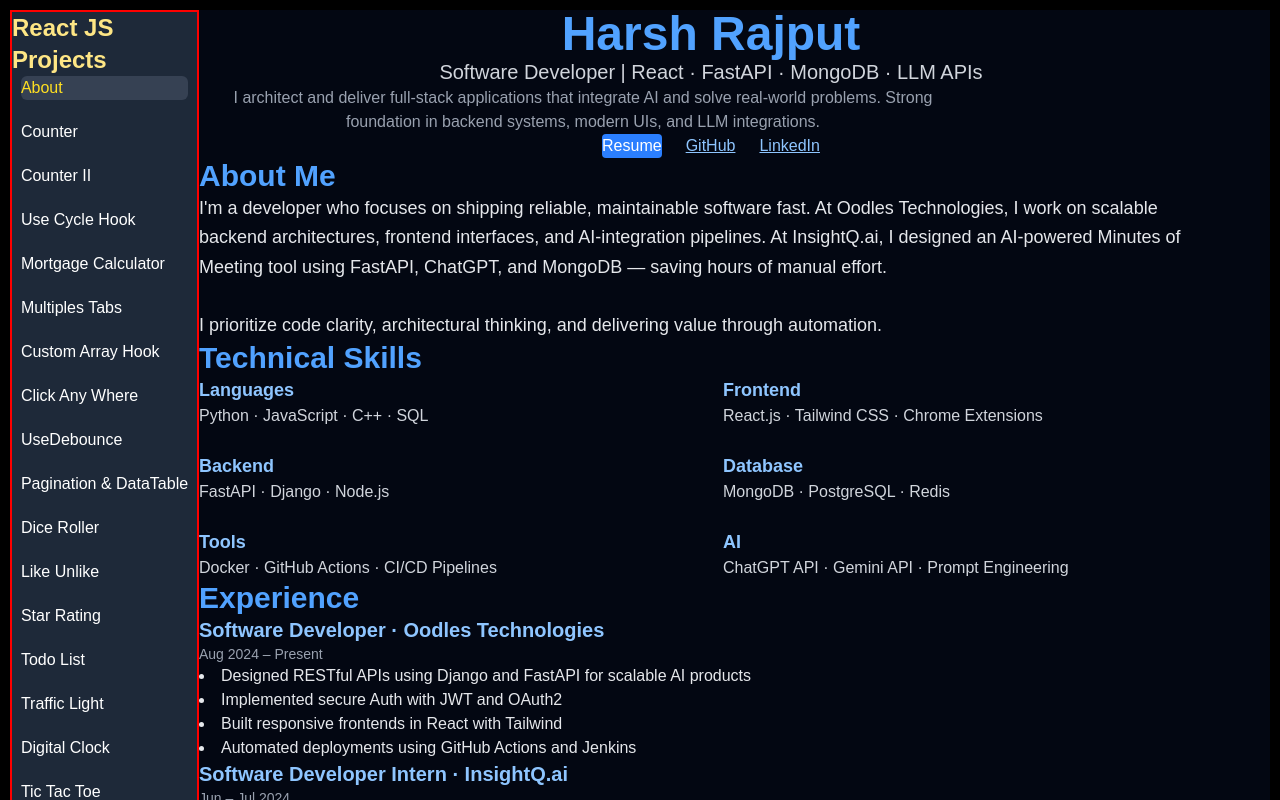
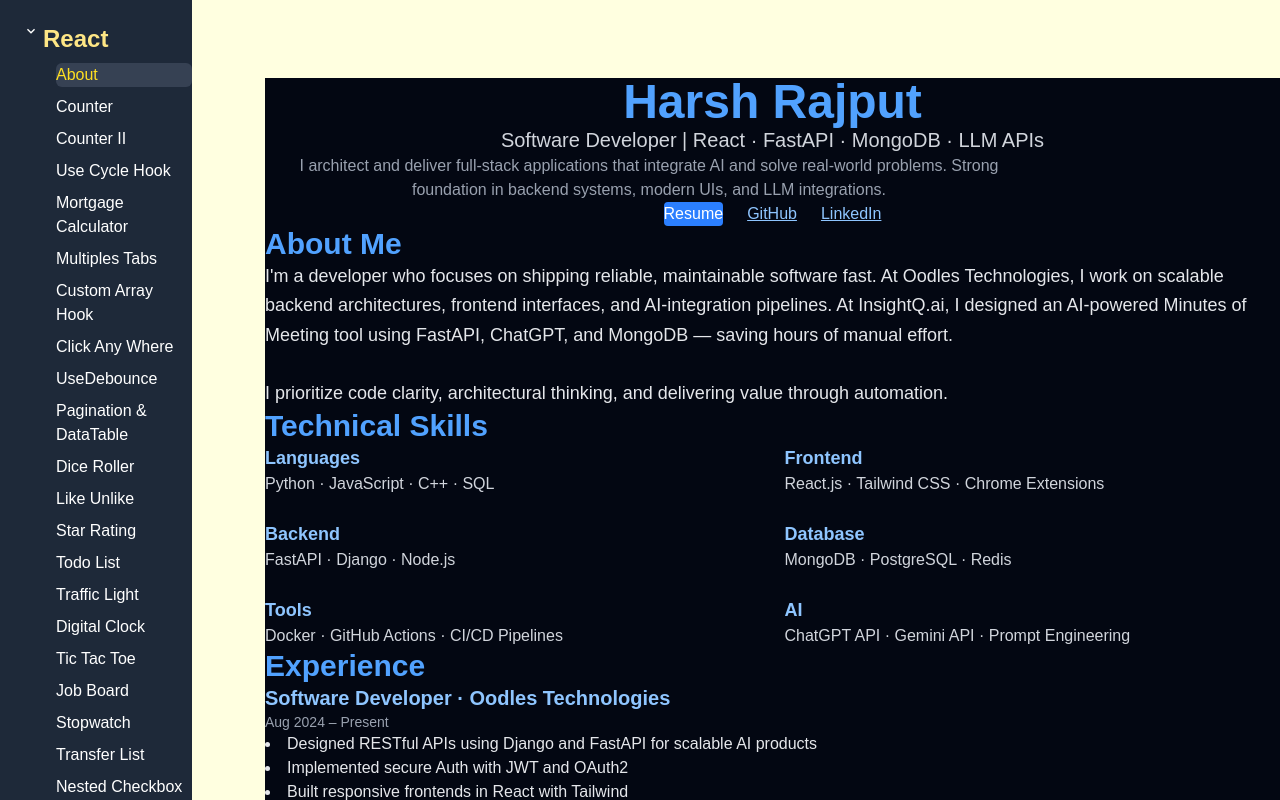
Before and after one commit to harsh474/React-Proof-of-Work, a React (Vite) app: page / in a window 1280 px wide. Shown: the top 800 px of the page. Built offline with nearby package versions, Linux system fonts and the light colour scheme.

Commit message:
added extendmore and less in sidebar.js

```diff
--- a/src/App.jsx
+++ b/src/App.jsx
@@ -31,12 +31,12 @@
 import Positions from "./pages/Positions";
 export default function App() {
   return (
-      <div className="flex" style={{border:'10px solid black'}} >
+      <div className="flex h-full">
         {/* Sidebar - 15% width */}
-        <Sidebar />
+          <Sidebar  />
 
         {/* Main Content - 85% width */}
-        <div className="flex-1 p-6" style={{color:'black', backgroundColor:'lightyellow'}}  >
+        <div className="flex-1" style={{color:'black', backgroundColor:'lightyellow', paddingInlineStart:'73px',paddingBlockStart:'78px'}}  >
           <Routes>
             <Route path="/learning" element={<Learning/>} />
             <Route path="/" element={<About />} />
--- /dev/null
+++ b/src/components/DisplayLink.jsx
@@ -0,0 +1,29 @@
+import React from 'react'
+import { Link, useLocation } from "react-router-dom";
+
+function DisplayLink(props) {
+     const location = useLocation();
+     const currentPath = location.pathname;
+     const links = props.links ||[] ;
+     const display_status = props.display_status ;
+     return (
+          <div style={{paddingLeft:'33px',paddingTop:'8px', display:display_status?'block':'none'}}>
+               <nav className="flex flex-col gap-2" >
+                    {links.map((link) => (
+                         <Link
+                              key={link.to}
+                              to={link.to}
+                              className={`rounded-md transition-all duration-150 ${currentPath === link.to
+                                        ? "bg-gray-700 text-yellow-300"
+                                        : "hover:bg-gray-600 hover:text-yellow-300"
+                                   }`}
+                         >
+                              {link.label}
+                         </Link>
+                    ))}
+               </nav>
+          </div>
+     )
+}
+
+export default DisplayLink
--- a/src/components/Sidebar.jsx
+++ b/src/components/Sidebar.jsx
@@ -1,61 +1,67 @@
 import { Link, useLocation } from "react-router-dom";
-
+import DisplayLink from "./DisplayLink";
+import js_links from "../data/js_links";
+import css_links from "../data/css";
+import react_links from "../data/react_links";
+import { useState } from "react";
+import { MdExpandMore } from "react-icons/md";
+import { MdExpandLess } from "react-icons/md";
 const Sidebar = () => {
   const location = useLocation();
   const currentPath = location.pathname;
 
-  const links = [
-    { to: "/", label: "About" },
-    { to: "/counter", label: "Counter" },
-    { to: "/counter2", label: "Counter II" },
-    { to: "/cycle", label: "Use Cycle Hook" },
-    { to: "/mortgagecalculator", label: "Mortgage Calculator" },
-    { to: "/tabs", label: "Multiples Tabs" },
-    { to: "/customarrayhook", label: "Custom Array Hook" },
-    { to: "/useclickanywhere", label: "Click Any Where" },
-    { to: "/usedebounce", label: "UseDebounce" },
-    { to: "/datatable", label: "Pagination & DataTable" },
-    { to: "/diceroller", label: "Dice Roller" },
-    { to: "/like&unlike", label: "Like Unlike" },
-    { to: "/starrating", label: "Star Rating" },
-    { to: "/todolist", label: "Todo List" },
-    { to: "/trafficlight", label: "Traffic Light" },
-    { to: "/digitalclock", label: "Digital Clock" },
-    { to: "/tictac", label: "Tic Tac Toe" },
-    { to: "/jobboards", label: "Job Board" },
-    { to: "/stopwatch2", label: "Stopwatch" },
-    { to: "/transerferlist", label: "Transfer List" },
-    { to: "/nestedcheckbox", label: "Nested Checkbox" },
-    { to: "/otpinput", label: "OTP Input" },
-    { to: "/fileexplorer", label: "File Explorer" },
-    { to: "/stickynotes", label: "Sticky Notes" },
-    { to: "/positions", label: "Positions" },
-    { to: "/positions", label: "Positions" },
-    { to: "/positions", label: "Positions" },
-    { to: "/positions", label: "Positions" },
-  ];
+  const [item, setItem] = useState([
+    {
+      id: 0,
+      name: "React",
+      current: true,
+      link_name: react_links
+    },
+    {
+      id: 1,
+      name: "Js",
+      current: true,
+      link_name: js_links,
 
+    },
+    {
+      id: 2,
+      name: "Css",
+      current: true,
+      link_name: css_links,
+
+    },
+  ])
+
+  const change_enabled_status = (id, status) => {
+    let temp = structuredClone(item);
+    console.log("id",temp);
+    temp[id].current = status;
+    console.log("temp", temp);
+    setItem(temp);
+  }
   return (
-    <div className="w-[15%] bg-gray-800 text-white p-6  flex flex-col" style={{alignItems:'center',border:'2px solid red'}}>
-      <Link to="/" className=" hover:text-yellow-400 mb-8 ">
-        <h1 className="text-2xl font-bold mb-8 text-amber-200 pb-7 pt-6" >React JS Projects</h1>
-      </Link>
-      <nav className="flex flex-col gap-5">
-        {links.map((link) => (
-          <Link
-            key={link.to}
-            to={link.to}
-            className={`px-4 py-2 rounded-md transition-all duration-150 ${
-              currentPath === link.to
-                ? "bg-gray-700 text-yellow-300"
-                : "hover:bg-gray-600 hover:text-yellow-300"
-            }`}
-          >
-            {link.label}
-          </Link>
-        ))}
-      </nav>
+    <div className="w-[15%] h-full  bg-gray-800 text-white flex flex-col" style={{ paddingTop: '23px', paddingLeft: '23px', gap: '46px', overflowY: 'scroll' }} >
+
+      {
+        item.map((item) => {
+          console.log("item", item)
+          return <div key={item.id} >
+
+            <div className="flexrow">
+              {(item.current ?
+                <span onClick={() => change_enabled_status(item.id, !item.current)}><MdExpandMore /></span> :
+                <span onClick={() => change_enabled_status(item.id, !item.current)}><MdExpandLess /></span>)}
+              <Link to="/" className=" hover:text-yellow-400 h-full">
+                <h1 className="text-2xl font-bold mb-8 text-amber-200 pb-7 pt-6" >{item.name}</h1>
+              </Link>
+            </div>
+            <DisplayLink links={item.link_name} display_status={item.current} />
+          </div>
+        })
+      }
     </div>
+
   );
 };
 
--- /dev/null
+++ b/src/data/css.jsx
@@ -0,0 +1,6 @@
+ const css_links = [
+    { to: "/positions", label: "Positions" },
+  ];
+
+
+export default css_links ;
--- /dev/null
+++ b/src/data/js_links.jsx
@@ -0,0 +1,6 @@
+ const js_links = [
+    { to: "/positions", label: "Positions" },
+  ];
+
+
+export default js_links ;
--- /dev/null
+++ b/src/data/react_links.jsx
@@ -0,0 +1,31 @@
+ const react_links = [
+    { to: "/", label: "About" },
+    { to: "/counter", label: "Counter" },
+    { to: "/counter2", label: "Counter II" },
+    { to: "/cycle", label: "Use Cycle Hook" },
+    { to: "/mortgagecalculator", label: "Mortgage Calculator" },
+    { to: "/tabs", label: "Multiples Tabs" },
+    { to: "/customarrayhook", label: "Custom Array Hook" },
+    { to: "/useclickanywhere", label: "Click Any Where" },
+    { to: "/usedebounce", label: "UseDebounce" },
+    { to: "/datatable", label: "Pagination & DataTable" },
+    { to: "/diceroller", label: "Dice Roller" },
+    { to: "/like&unlike", label: "Like Unlike" },
+    { to: "/starrating", label: "Star Rating" },
+    { to: "/todolist", label: "Todo List" },
+    { to: "/trafficlight", label: "Traffic Light" },
+    { to: "/digitalclock", label: "Digital Clock" },
+    { to: "/tictac", label: "Tic Tac Toe" },
+    { to: "/jobboards", label: "Job Board" },
+    { to: "/stopwatch2", label: "Stopwatch" },
+    { to: "/transerferlist", label: "Transfer List" },
+    { to: "/nestedcheckbox", label: "Nested Checkbox" },
+    { to: "/otpinput", label: "OTP Input" },
+    { to: "/fileexplorer", label: "File Explorer" },
+    { to: "/stickynotes", label: "Sticky Notes" },
+    { to: "/positions", label: "Positions" },
+
+  ];
+
+
+export default react_links ;
--- a/src/index.css
+++ b/src/index.css
@@ -6,7 +6,7 @@
   box-sizing: border-box;
 }
 html,body,#root{
-
+  height: 100%;
   width: 100%;
   background-color: #6366f1;
   overflow-x: hidden; /* stops horizontal overflow */
--- a/src/pages/About.jsx
+++ b/src/pages/About.jsx
@@ -7,7 +7,7 @@
 
 export default function About() {
   return (
-    <div className="bg-gray-950 text-white min-h-screen">
+    <div className="bg-gray-950 text-white">
       <HeroSection />
       <AboutSection />
       <SkillsSection />
```
Also changed, not shown: src/data/users.jsx (line endings or trailing spaces).
